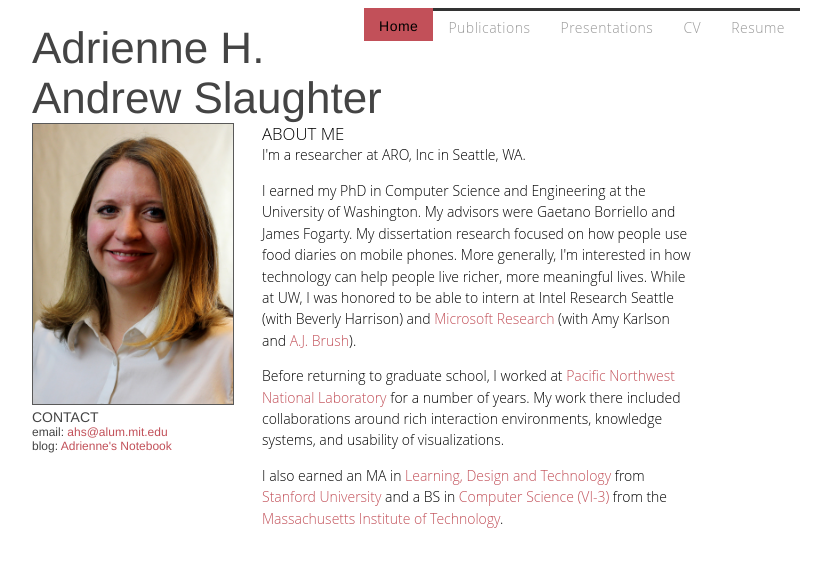
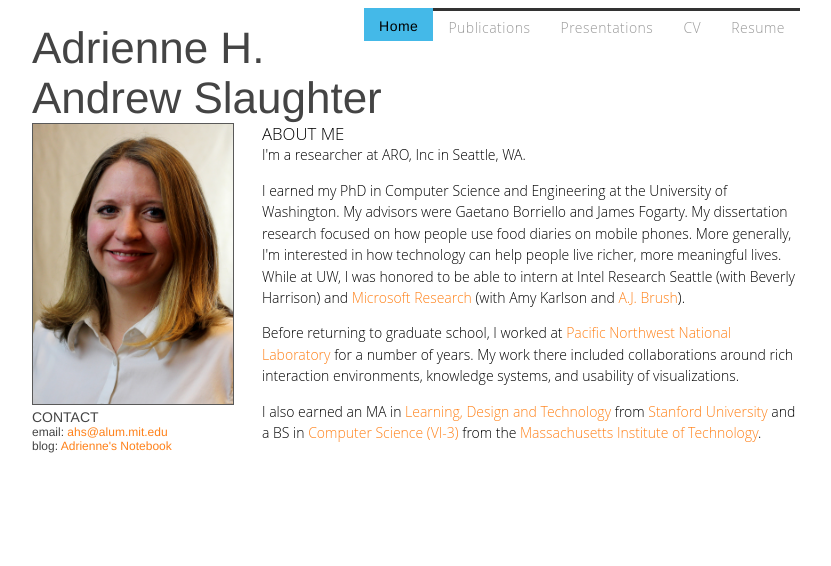
Before and after one commit to ahope/aha_website, a plain HTML site: page WebContent/index.html in a window 1280 px wide. In both pictures the pointer is over the link "Home". Shown: the whole page, without its empty margins (224-1055 px from the left). Drawn offline with Linux system fonts and the light colour scheme.

Commit message:
Changed menu navigation colors.

```diff
--- a/WebContent/styles/styles.css
+++ b/WebContent/styles/styles.css
@@ -40,7 +40,7 @@
 	color: #444444;
 }
 
-a:link {color:#c25059; text-decoration:none;}      /* unvisited link */
+a:link {color:#FF8119; text-decoration:none;}      /* unvisited link */
 a:visited {color:#ad474f; text-decoration:none;}  /* visited link */
 a:hover {color:#ad474f; text-decoration:underline;}  /* mouse over link */
 a:active {color:#ad474f;}  /* selected link */
@@ -121,7 +121,7 @@ a:active {color:#ad474f;}  /* selected link */
 
 #nav ul li.selected a, #nav ul li.selected a:hover, #nav ul li.selected li.selected a  {
 	color: #000;
-	border-top: 3px solid #C25059;
+	border-top: 3px solid #44B9E8;
 }
 
 #nav ul ul li.selected a, #nav ul ul li.selected a:hover {
@@ -130,13 +130,13 @@ a:active {color:#ad474f;}  /* selected link */
 
 #nav ul li a:hover, #nav ul li.sfHover a, #nav ul ul a {
 	color: #000;
-	background-color: #C25059;
-	border-top: 3px solid #C25059;
+	background-color: #44B9E8;
+	border-top: 3px solid #44B9E8;
 }
 
 #nav ul li li a:hover, #nav ul li.sfHover li a:hover {
 	border-top: 3px solid #000;
-	background-color: #C25059;
+	background-color: #44B9E8;
 }
 
 #content_container{
@@ -176,7 +176,7 @@ a:active {color:#ad474f;}  /* selected link */
 #body_content {
 	float: left;
 	margin: 0 0 0 20px;
-	width: 56%;
+	width: 70%;
 	font-size: 14px;
     line-height:1.53em;
     color: Black;
```
